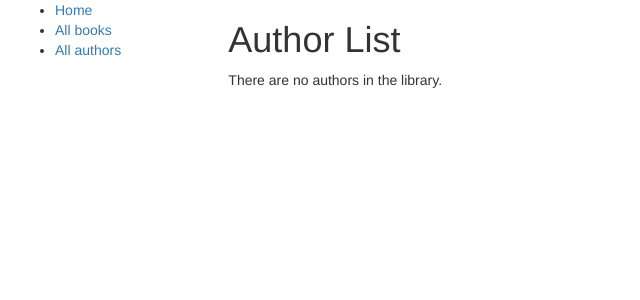
After one commit to Artos1Tash/Library, a Django app: page /catalog/author/ in a window 1280 px wide. The commit adds this page. Shown: the top 300 px of the page, without its empty margins (0-640 px from the left). Run offline with Django 3.2, Linux system fonts and the light colour scheme; data that the repository does not hold is empty; some libraries are stand-ins or nearby versions.

Commit message:
Created Authors page and detail view of author

```diff
--- a/catalog/models.py
+++ b/catalog/models.py
@@ -33,7 +33,7 @@ class Book(models.Model):
         return reverse('book-detail', args=[str(self.id)])
 
     def display_genre(self):
-        return ', '.join([ genre.name for genre in self.genre.all()[:3] ])
+        return ', '.join([genre.name for genre in self.genre.all()[:3]])
     display_genre.short_description = 'Genre'
 
 
--- /dev/null
+++ b/catalog/templates/author_list.html
@@ -0,0 +1,19 @@
+{% extends "base_generic.html" %}
+
+{% block content %}
+    <h1>Author List</h1>
+
+    {% if author_list %}
+    <ul>
+
+      {% for author in author_list %}
+      <li>
+        <a href="{{ author.get_absolute_url }}">{{ author.first_name }}</a> ({{author.last_name}})
+      </li>
+      {% endfor %}
+
+    </ul>
+    {% else %}
+      <p>There are no authors in the library.</p>
+    {% endif %}
+{% endblock %}
--- a/catalog/templates/base_generic.html
+++ b/catalog/templates/base_generic.html
@@ -23,7 +23,7 @@
       <ul class="sidebar-nav">
           <li><a href="{% url 'index' %}">Home</a></li>
           <li><a href="{% url 'books' %}">All books</a></li>
-          <li><a href="">All authors</a></li>
+          <li><a href="{% url 'authors' %}">All authors</a></li>
       </ul>
      {% endblock %}
       </div>
--- a/catalog/templates/book_detail.html
+++ b/catalog/templates/book_detail.html
@@ -2,8 +2,7 @@
 
 {% block content %}
   <h1>Title: {{ book.title }}</h1>
-
-  <p><strong>Author:</strong> <a href="">{{ book.author }}</a></p>
+  <p><strong>Author:</strong> <a href="{% url 'author-detail' book.author.pk %}">{{ book.author }}</a></p>
   <p><strong>Summary:</strong> {{ book.summary }}</p>
   <p><strong>ISBN:</strong> {{ book.isbn }}</p>
   <p><strong>Language:</strong> {{ book.language }}</p>
--- a/catalog/urls.py
+++ b/catalog/urls.py
@@ -1,13 +1,19 @@
 from django.urls import path
-from . import views
+from .views import BookListView, index, BookDetailView, AuthorListView, AuthorDetailView
 from django.urls import re_path
 
 
 urlpatterns = [
-    path('', views.index, name='index'),
-    path('books/', views.BookListView.as_view(), name='books'),
-    re_path(r'^$', views.index, name='index'),
-    re_path(r'^books/$', views.BookListView.as_view(), name='books'),
-    re_path(r'^book/(?P<pk>\d+)$', views.BookDetailView.as_view(), name='book-detail'),
+    path('', index, name='index'),
+    re_path(r'^$', index, name='index'),
+
+    path('books/', BookListView.as_view(), name='books'),
+    re_path(r'^books/$', BookListView.as_view(), name='books'),
+    re_path(r'^book/(?P<pk>\d+)$', BookDetailView.as_view(), name='book-detail'),
+
+    path('authors/', AuthorListView.as_view(), name='authors'),
+    re_path(r'^author/$', AuthorListView.as_view(), name='authors'),
+    re_path(r'^author/(?P<pk>\d+)', AuthorDetailView.as_view(), name='author-detail'),
+
 
 ]
--- a/catalog/views.py
+++ b/catalog/views.py
@@ -1,7 +1,7 @@
 from django.http.response import Http404
 from django.shortcuts import render
 from .models import Book, Author, BookInstance, Genre
-from django.views import generic
+from django.views.generic import DetailView, ListView
 
 
 def index(request):
@@ -20,14 +20,15 @@ def index(request):
     )
 
 
-class BookListView(generic.ListView):
+class BookListView(ListView):
     context_object_name = 'book_list'
     queryset = Book.objects.all()
     template_name = 'book_list.html'
     paginate_by = 10
 
 
-class BookDetailView(generic.DetailView):
+# noinspection PyMethodParameters
+class BookDetailView(DetailView):
     model = Book
     template_name = 'book_detail.html'
 
@@ -42,3 +43,27 @@ class BookDetailView(generic.DetailView):
             'book_detail.html',
             context={'book': book_id, }
         )
+
+
+class AuthorListView(ListView):
+    context_object_name = 'author_list'
+    queryset = Author.objects.all()
+    template_name = 'author_list.html'
+    paginate_by = 10
+
+
+class AuthorDetailView(DetailView):
+    model = Author
+    template_name = 'author_detail.html'
+
+    def author_detail_view(request, pk):
+        try:
+            author_id = Author.objects.get(pk=pk)
+        except Author.DoesNotExist:
+            raise Http404('Author does not exist')
+
+        return render(
+            request,
+            'author_detail.html',
+            context={'author': author_id}
+        )
```
Also changed, not shown: catalog/templates/author_detail.html (added, +9 -0 lines).
